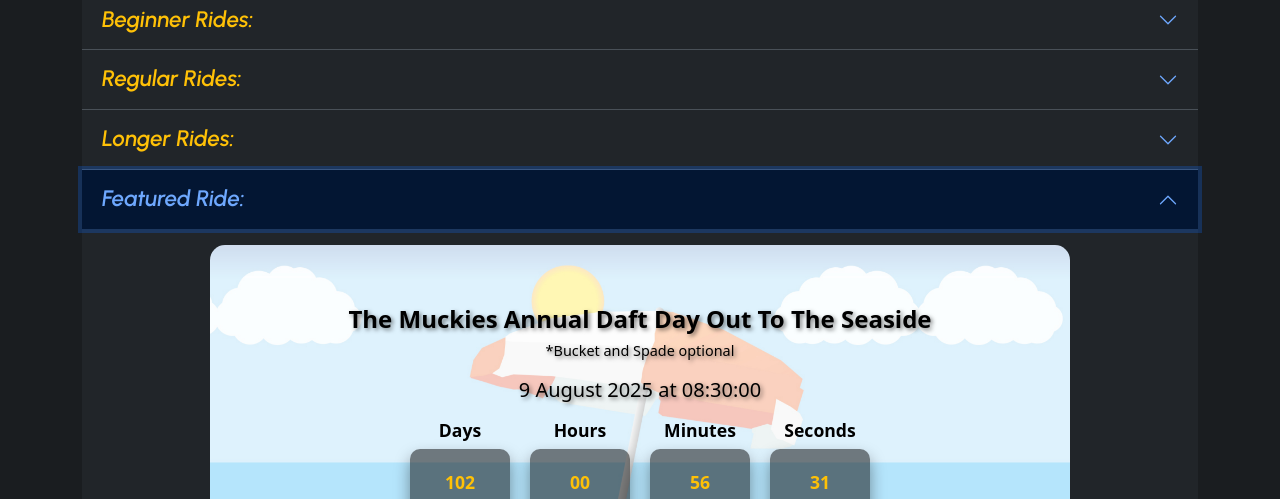
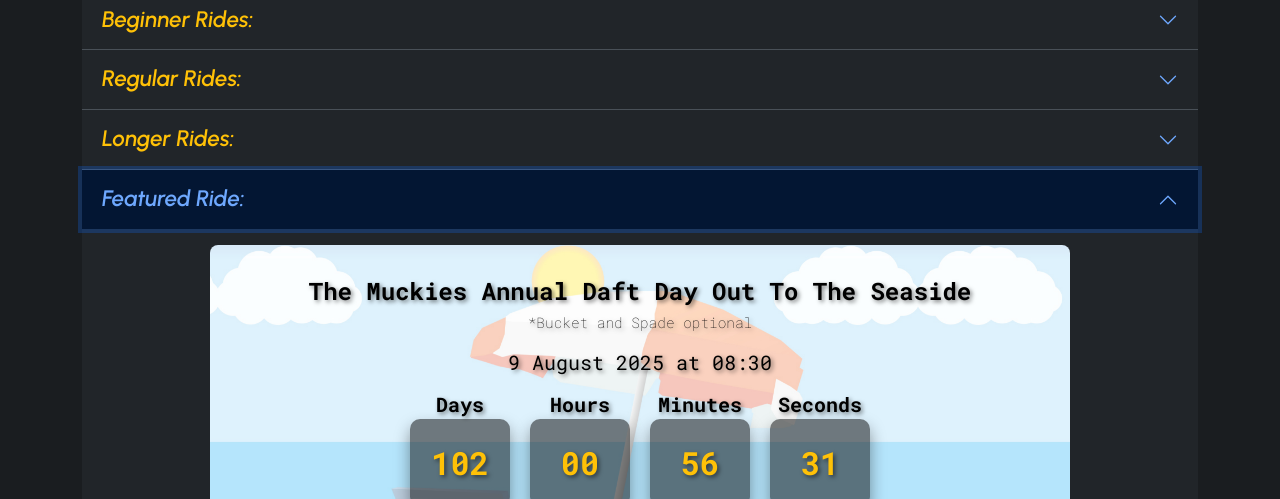
Before and after one commit to Martin-Ferrero-Thompson/fleet-mucky-mayhem, a website built with Vite: page src/index.html in a window 1280 px wide. Both pictures are taken after a click on the button "Featured Ride:". Shown: the part 301-800 px from the top of the page. Built offline with nearby package versions, Linux system fonts and the light colour scheme.

Commit message:
Update Featured Ride

```diff
--- a/src/index.html
+++ b/src/index.html
@@ -198,7 +198,7 @@
                 </h2>
                 <div id="featured-ride" class="accordion-collapse collapse" data-bs-parent="#ride-types">
                   <div class="accordion-body body-text">
-                    <div class="featured-ride" style="background-image: url('/fleet-mucky-mayhem/img/Featured-DDOTTS-30.jpg');">
+                    <div class="featured-ride">
                       <h3 class="ride-title">The Muckies Annual Daft Day Out To The Seaside</h3>
                       <h4 class="ride-tagline">*Bucket and Spade optional</h4>
                       <div class="ride-date"></div>
@@ -374,8 +374,7 @@
           <!-- Text Column -->
           <div class="col-xxl-6 order-xxl-1 order-1">
             <h2 class="brand-text display-2">Where To Next...</h2>
-            <h4 class="brand-text pb-3">Countdown: <span id="days"></span> Day(s), <span id="hours"></span> Hours, <span
-                id="min"></span> Minutes, <span id="sec"></span> Seconds</h4>
+            <h4 class="brand-text pb-3">Countdown: <span id="days"></span> Day(s), <span id="hours"></span> Hours, <span id="min"></span> Minutes, <span id="sec"></span> Seconds</h4>
             <div>
               <p class="lead text-start pb-3">All Regular Rides are notified via the <a
                   href="https://chat.whatsapp.com/LJ1XZhB7KprApZhr4plhGD" target="_blank" role="button"
@@ -1569,8 +1568,8 @@
                   ride! :)
                   Note for next year…run this event earlier in the year to avoid the mud!<br />
                   <br />After the ride we found out that Steve had been busy getting his money's worth out of his train
-                  ticket...having got from Guildford to Woking ...he then got on a train back to Guildford.....just to
-                  do the Guildford to Woking section again ! ...Doh !
+                  ticket...having got from Guildford to Woking ...he then got on a train back to Guildford.....just to do
+                  the Guildford to Woking section again ! ...Doh !
                   <hr />
                   PHOTOS:<br />
                   <a href="https://app.box.com/s/tg0uryd83iq3pti7fmfygzwzlhy4byg5" target="_blank"><img
@@ -1587,7 +1586,7 @@
           <div class="accordion-item">
             <h2 class="accordion-header" id="heading2024-2">
               <button class="accordion-button collapsed rides24 lead brand-text" type="button" data-bs-toggle="collapse"
-                data-bs-target="#collapse2024-2" aria-expanded="false" aria-controls="collapse2024-2">
+                data-bs-target="#collapse2024-2">
                 28-Sep-24 | Through the Looking-Glass
               </button>
             </h2>
@@ -1668,7 +1667,7 @@
           <div class="accordion-item">
             <h2 class="accordion-header" id="heading2024-1">
               <button class="accordion-button collapsed rides24 lead brand-text" type="button" data-bs-toggle="collapse"
-                data-bs-target="#collapse2024-1" aria-expanded="false" aria-controls="collapse2024-1">
+                data-bs-target="#collapse2024-1">
                 26-Oct-24 | War of the Worlds
               </button>
             </h2>
--- a/src/js/featured-ride-countdown.js
+++ b/src/js/featured-ride-countdown.js
@@ -1,4 +1,10 @@
-let countdownInterval;
+// Set target date (August 9, 2025 08:30:00)
+const targetDate = new Date(2025, 7, 9, 8, 30, 0).getTime();
+
+// Update the countdown every second
+let countdownInterval = setInterval(() => {
+  updateCountdown(targetDate);
+}, 1000);
 
 function updateCountdown(targetDate) {
   const now = new Date().getTime();
@@ -29,23 +35,18 @@ function updateCountdown(targetDate) {
   if (secondsElement) secondsElement.textContent = String(seconds).padStart(2, '0');
 }
 
-function displayTargetDate(targetDate, locale) {
-  const formattedDate = new Intl.DateTimeFormat(locale, {
+// Format and display the target date
+const rideDateElement = document.querySelector(".ride-date");
+if (rideDateElement) {
+  const formattedDate = new Intl.DateTimeFormat('en-GB', {
     year: 'numeric',
     month: 'long',
     day: 'numeric',
     hour: 'numeric',
-    minute: 'numeric',
-    second: 'numeric'
-  }).format(targetDate);
-
-  const rideDateElement = document.querySelector(".ride-date");
-  if (rideDateElement) rideDateElement.textContent = formattedDate;
+    minute: 'numeric'
+  }).format(new Date(targetDate));
+  rideDateElement.textContent = formattedDate;
 }
 
-const targetDate = new Date("2025-08-09T08:30:00");
-const locale = "en-GB";
-
-updateCountdown(targetDate.getTime());
-displayTargetDate(targetDate, locale);
-countdownInterval = setInterval(() => updateCountdown(targetDate.getTime()), 1000);
+// Initial update
+updateCountdown(targetDate);
--- a/src/scss/styles.scss
+++ b/src/scss/styles.scss
@@ -131,23 +131,19 @@ a {
   transform: scale(1.1);
 }
 
-
 .featured-ride {
-  font-family: 'Roboto Mono' sans-serif;
-
+  font-family: 'Roboto Mono', sans-serif;
   width: 80%;
   max-width: 1440px;
-
   margin: 0 auto;
-
-  padding: 3em;
-
+  padding: 2rem;
   background-image: url('../img/Featured-DDOTTS-30.jpg');
   background-size: cover;
   background-position: center;
-  border-radius: 15px;
-
-  color: black;
+  background-repeat: no-repeat;
+  border-radius: 0.5rem;
+  color: white;
+  text-shadow: 2px 2px 4px rgba(0, 0, 0, 0.5);
 }
 
 .ride-title {
@@ -155,6 +151,7 @@ a {
   font-size: 1.5rem;
   text-shadow: 2px 2px 4px rgba(0, 0, 0, 0.5);
   text-align: center;
+  color: black;
 }
 
 .ride-tagline {
@@ -163,6 +160,7 @@ a {
   text-shadow: 2px 2px 4px rgba(0, 0, 0, 0.5);
   text-align: center;
   padding-bottom: 0.5rem;
+  color: black;
 }
 
 .ride-date {
@@ -171,6 +169,7 @@ a {
   text-shadow: 2px 2px 4px rgba(0, 0, 0, 0.5);
   text-align: center;
   padding-bottom: 0.75rem;
+  color: black;
 }
 
 .ride-countdown-clock {
@@ -185,6 +184,7 @@ a {
   flex-direction: column;
   align-items: center;
   font-weight: bold;
+  color: black;
 }
 
 .clock-item {
@@ -197,11 +197,7 @@ a {
   text-align: center;
   color: var(--bs-warning);
   font-weight: bold;
-}
-
-.display-card div:first-child {
-  font-size: 1.1rem;
-  margin-bottom: 5px;
+  font-size: 2rem;
 }
 
 .ride-details {
@@ -211,6 +207,7 @@ a {
   text-align: center;
   padding-top: 1.5rem;
   padding-bottom: 0.75rem;
+  color: black;
 }
 
 .ride-details-button {
@@ -241,6 +238,12 @@ a {
     gap: 10px;
   }
 
+  .clock-item {
+    min-width: 80px;
+    padding: 15px;
+    font-size: 1.5rem;
+  }
+
   .ride-details-button {
     margin: 20px auto;
     width: fit-content;
```
